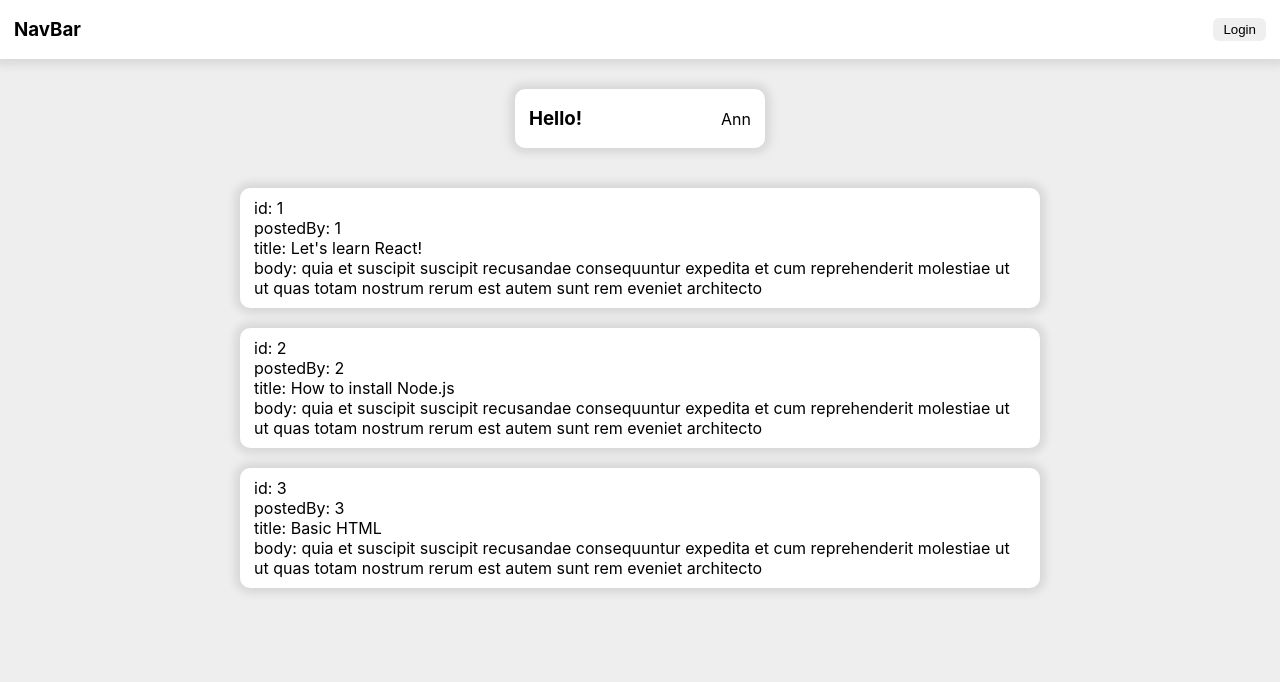
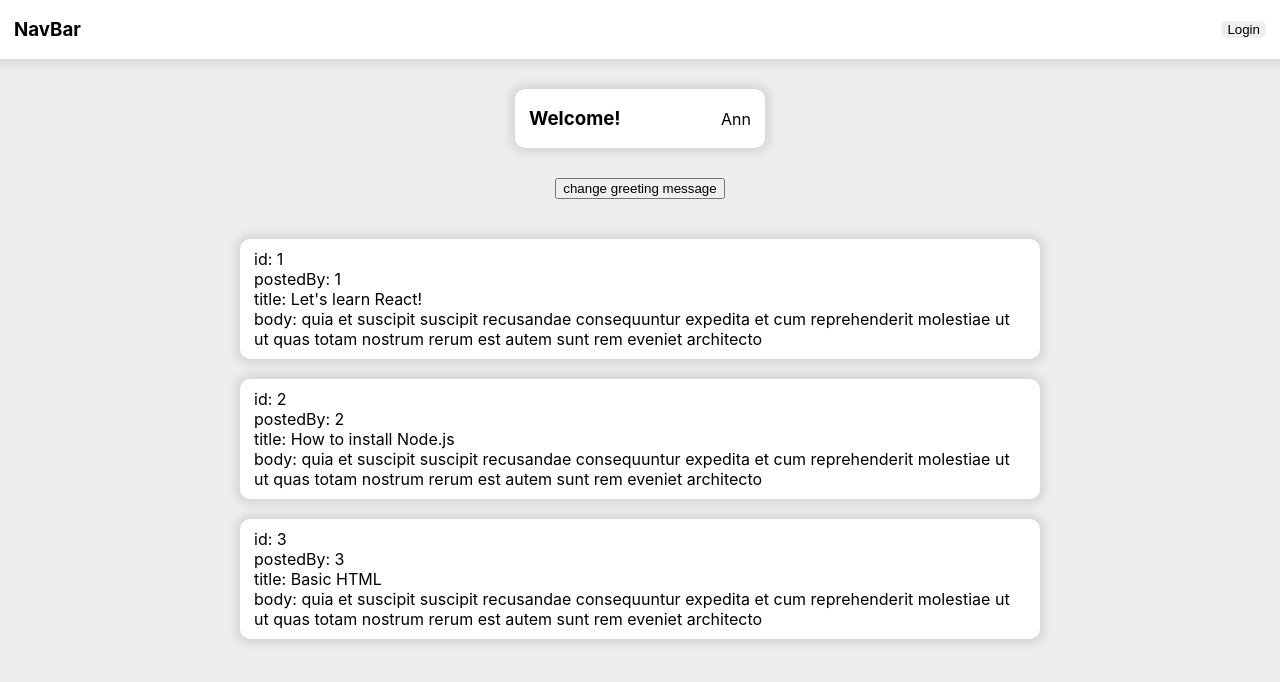
Before and after one commit to peeranutchat/my-first-react-app, a React (Vite) app: page / in a window 1280 px wide. Shown: the top 682 px of the page. Built offline with nearby package versions, Linux system fonts and the light colour scheme.

Commit message:
demo states

```diff
--- a/src/App.tsx
+++ b/src/App.tsx
@@ -29,7 +29,7 @@
   return (
     <div className="App">
       <Navbar />
-      <Greeting name="Ann" greetingMsg="Hello!" isLoggedIn={true} />
+      <Greeting name="Ann" isLoggedIn={true} />
       <div className="feed-container">
         {posts.map((post) => {
           return <Post key={post.id} post={post} />
--- a/src/components/Greeting.tsx
+++ b/src/components/Greeting.tsx
@@ -1,17 +1,25 @@
+import { useState } from 'react'
 import classes from './Greeting.module.css'
 
 interface IGreetingProps {
   name: string
-  greetingMsg: string
   isLoggedIn: boolean
 }
 
-const Greeting = ({ name, greetingMsg, isLoggedIn }: IGreetingProps) => {
+const Greeting = ({ name, isLoggedIn }: IGreetingProps) => {
+  const [greetingMsg, setGreetingmsg] = useState<string>('Welcome!')
+
+  const handleClick = () => {
+    setGreetingmsg('Hello!')
+  }
   return (
-    <div className={classes.card}>
-      <h3>{greetingMsg}</h3>
-      <p>{isLoggedIn ? name : 'Unknown'}</p>
-    </div>
+    <>
+      <div className={classes.card}>
+        <h3>{greetingMsg}</h3>
+        <p>{isLoggedIn ? name : 'Unknown'}</p>
+      </div>
+      <button onClick={handleClick}>change greeting message</button>
+    </>
   )
 }
 
--- a/src/components/Navbar.module.css
+++ b/src/components/Navbar.module.css
@@ -9,10 +9,10 @@
   justify-content: space-between;
   align-items: center;
   box-shadow: 0 0 10px 5px rgb(0 0 0 / 0.1);
+  gap: 30px;
 }
 
 .login {
   border: none;
   border-radius: 6px;
-  padding: 4px 10px;
 }
```
